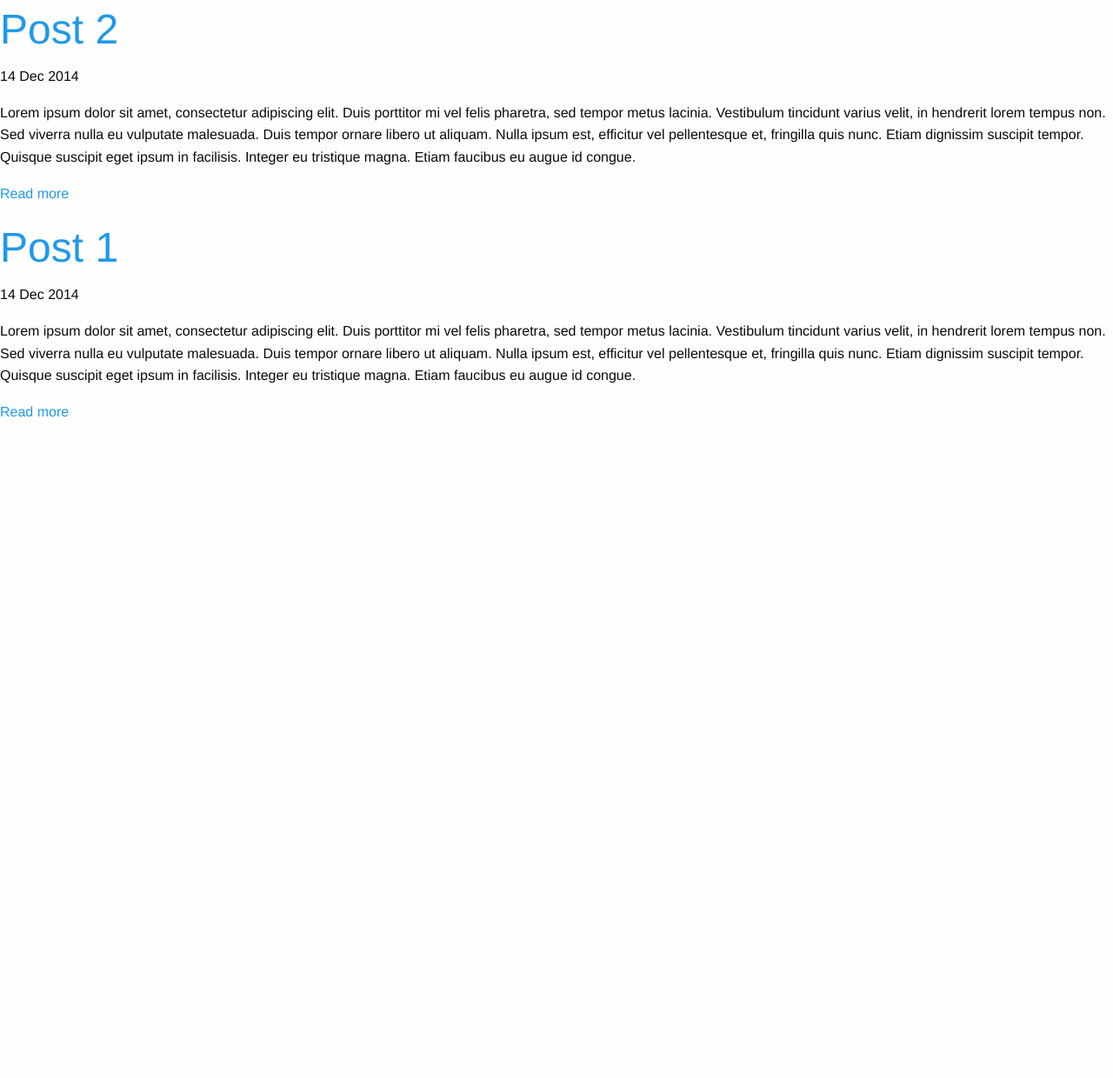
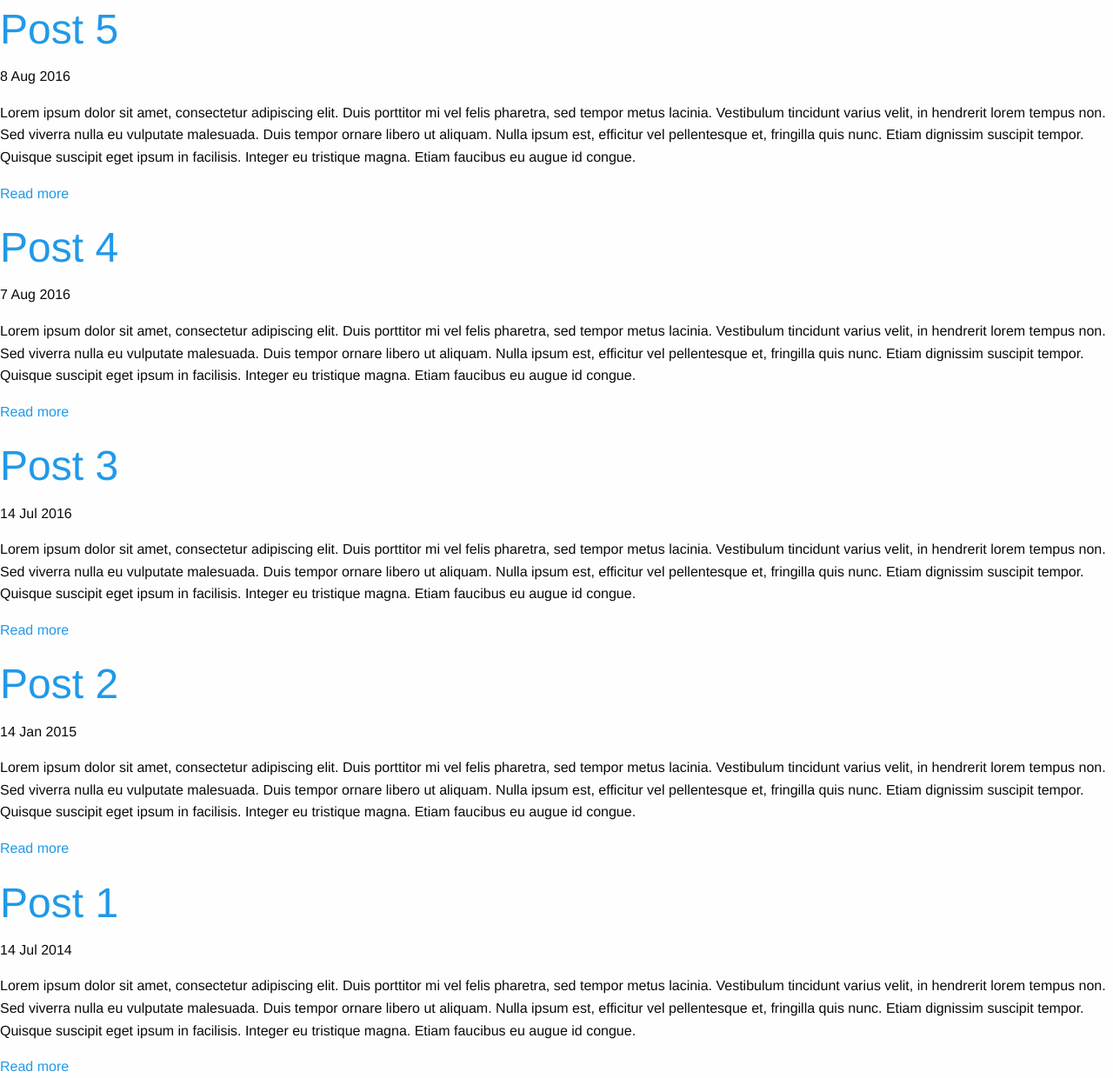
Before and after one commit to yanyil/jekyll-blog, a Jekyll site: the page built from blog/index.html, in a window 1280 px wide. Shown: the whole page at 87% size. Built offline with Jekyll 4.4.1, drawn with Linux system fonts in a browser that asks for light colours; before the commit the page ends 900 px from its top, so only the background shows below that.

Commit message:
Add archives
- group posts by date

```diff
--- /dev/null
+++ b/blog/_posts/2016-07-14-post-three.md
@@ -0,0 +1,9 @@
+---
+title: Post 3
+---
+
+Lorem ipsum dolor sit amet, consectetur adipiscing elit. Duis porttitor mi vel felis pharetra, sed tempor metus lacinia. Vestibulum tincidunt varius velit, in hendrerit lorem tempus non. Sed viverra nulla eu vulputate malesuada. Duis tempor ornare libero ut aliquam. Nulla ipsum est, efficitur vel pellentesque et, fringilla quis nunc. Etiam dignissim suscipit tempor. Quisque suscipit eget ipsum in facilisis. Integer eu tristique magna. Etiam faucibus eu augue id congue.
+
+Cras ac ex condimentum, finibus nunc sit amet, fermentum velit. In tristique sed velit ac tristique. Integer dui felis, tempor quis pellentesque scelerisque, fringilla eget urna. Morbi in orci consectetur ante facilisis tempor. In quis dolor orci. In porta sapien quis nisi dapibus cursus. Vestibulum porta consectetur vulputate. Nunc et felis lectus. Etiam faucibus id massa ultrices consectetur.
+
+Sed pellentesque lectus at nibh fermentum, a pulvinar diam pretium. Curabitur in neque quis nunc tempor eleifend. Donec at sapien a ante posuere luctus. Lorem ipsum dolor sit amet, consectetur adipiscing elit. Integer bibendum sapien quis felis posuere, quis facilisis sapien imperdiet. Donec gravida auctor sagittis. Quisque imperdiet erat ut risus ornare, sed tempus elit volutpat. Pellentesque pretium sapien sit amet arcu ultrices, et fermentum nisl egestas. Aenean ornare fringilla tortor, id vehicula erat blandit a. Maecenas ultrices nunc libero, a volutpat nunc laoreet in. Aliquam dapibus risus justo, nec porttitor justo ultrices ut.
--- /dev/null
+++ b/blog/_posts/2016-08-07-post-four.md
@@ -0,0 +1,9 @@
+---
+title: Post 4
+---
+
+Lorem ipsum dolor sit amet, consectetur adipiscing elit. Duis porttitor mi vel felis pharetra, sed tempor metus lacinia. Vestibulum tincidunt varius velit, in hendrerit lorem tempus non. Sed viverra nulla eu vulputate malesuada. Duis tempor ornare libero ut aliquam. Nulla ipsum est, efficitur vel pellentesque et, fringilla quis nunc. Etiam dignissim suscipit tempor. Quisque suscipit eget ipsum in facilisis. Integer eu tristique magna. Etiam faucibus eu augue id congue.
+
+Cras ac ex condimentum, finibus nunc sit amet, fermentum velit. In tristique sed velit ac tristique. Integer dui felis, tempor quis pellentesque scelerisque, fringilla eget urna. Morbi in orci consectetur ante facilisis tempor. In quis dolor orci. In porta sapien quis nisi dapibus cursus. Vestibulum porta consectetur vulputate. Nunc et felis lectus. Etiam faucibus id massa ultrices consectetur.
+
+Sed pellentesque lectus at nibh fermentum, a pulvinar diam pretium. Curabitur in neque quis nunc tempor eleifend. Donec at sapien a ante posuere luctus. Lorem ipsum dolor sit amet, consectetur adipiscing elit. Integer bibendum sapien quis felis posuere, quis facilisis sapien imperdiet. Donec gravida auctor sagittis. Quisque imperdiet erat ut risus ornare, sed tempus elit volutpat. Pellentesque pretium sapien sit amet arcu ultrices, et fermentum nisl egestas. Aenean ornare fringilla tortor, id vehicula erat blandit a. Maecenas ultrices nunc libero, a volutpat nunc laoreet in. Aliquam dapibus risus justo, nec porttitor justo ultrices ut.
--- /dev/null
+++ b/blog/_posts/2016-08-08-post-five.md
@@ -0,0 +1,9 @@
+---
+title: Post 5
+---
+
+Lorem ipsum dolor sit amet, consectetur adipiscing elit. Duis porttitor mi vel felis pharetra, sed tempor metus lacinia. Vestibulum tincidunt varius velit, in hendrerit lorem tempus non. Sed viverra nulla eu vulputate malesuada. Duis tempor ornare libero ut aliquam. Nulla ipsum est, efficitur vel pellentesque et, fringilla quis nunc. Etiam dignissim suscipit tempor. Quisque suscipit eget ipsum in facilisis. Integer eu tristique magna. Etiam faucibus eu augue id congue.
+
+Cras ac ex condimentum, finibus nunc sit amet, fermentum velit. In tristique sed velit ac tristique. Integer dui felis, tempor quis pellentesque scelerisque, fringilla eget urna. Morbi in orci consectetur ante facilisis tempor. In quis dolor orci. In porta sapien quis nisi dapibus cursus. Vestibulum porta consectetur vulputate. Nunc et felis lectus. Etiam faucibus id massa ultrices consectetur.
+
+Sed pellentesque lectus at nibh fermentum, a pulvinar diam pretium. Curabitur in neque quis nunc tempor eleifend. Donec at sapien a ante posuere luctus. Lorem ipsum dolor sit amet, consectetur adipiscing elit. Integer bibendum sapien quis felis posuere, quis facilisis sapien imperdiet. Donec gravida auctor sagittis. Quisque imperdiet erat ut risus ornare, sed tempus elit volutpat. Pellentesque pretium sapien sit amet arcu ultrices, et fermentum nisl egestas. Aenean ornare fringilla tortor, id vehicula erat blandit a. Maecenas ultrices nunc libero, a volutpat nunc laoreet in. Aliquam dapibus risus justo, nec porttitor justo ultrices ut.
```
Also changed, not shown: archives/index.html (added, +23 -0 lines), blog/index.html (+3 -9 lines), blog/_posts/2014-07-14-post-one.md (renamed from blog/_posts/2014-12-14-post-one.md), blog/_posts/2015-01-14-post-two.md (renamed from blog/_posts/2014-12-14-post-two.md).
